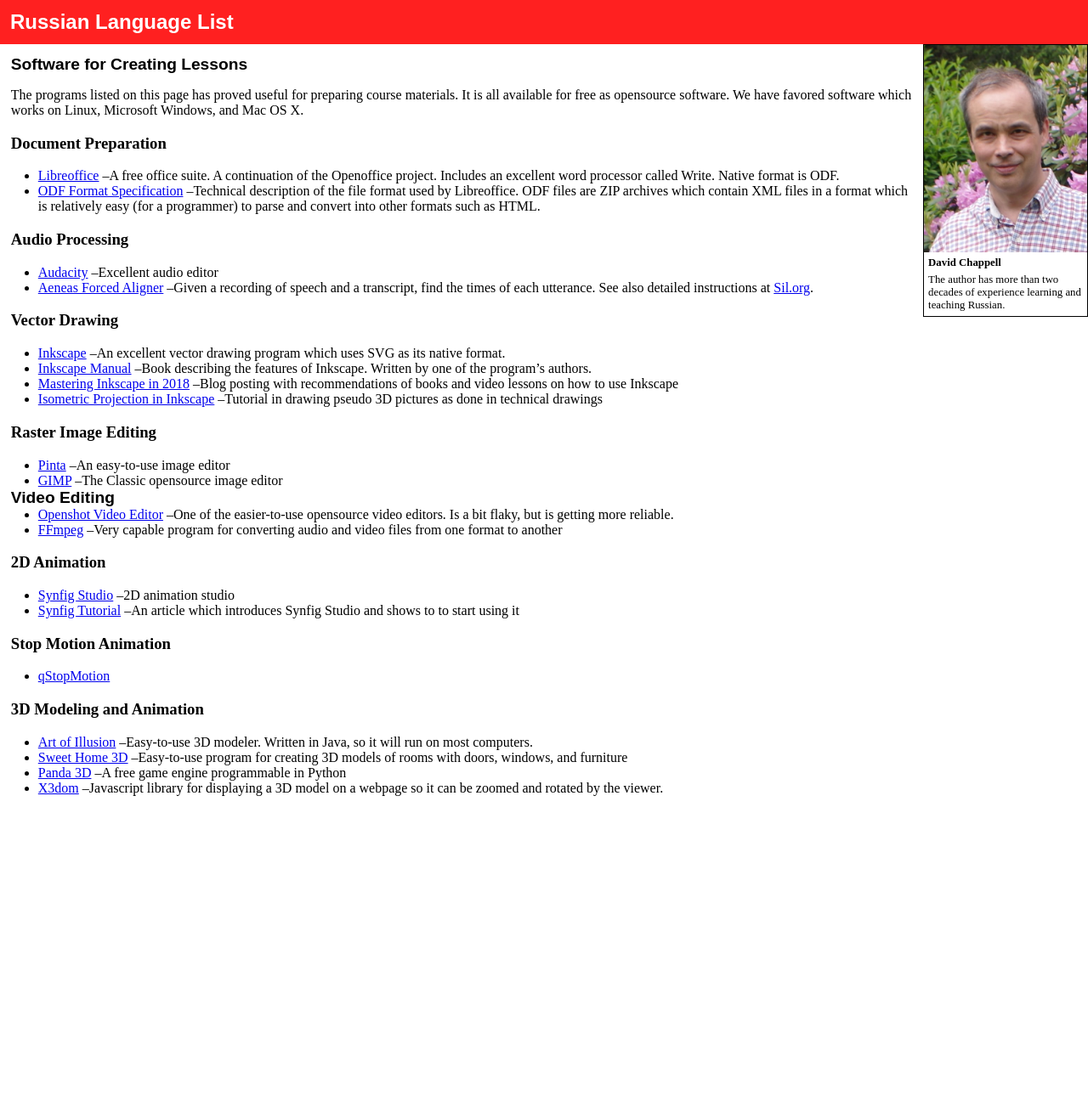
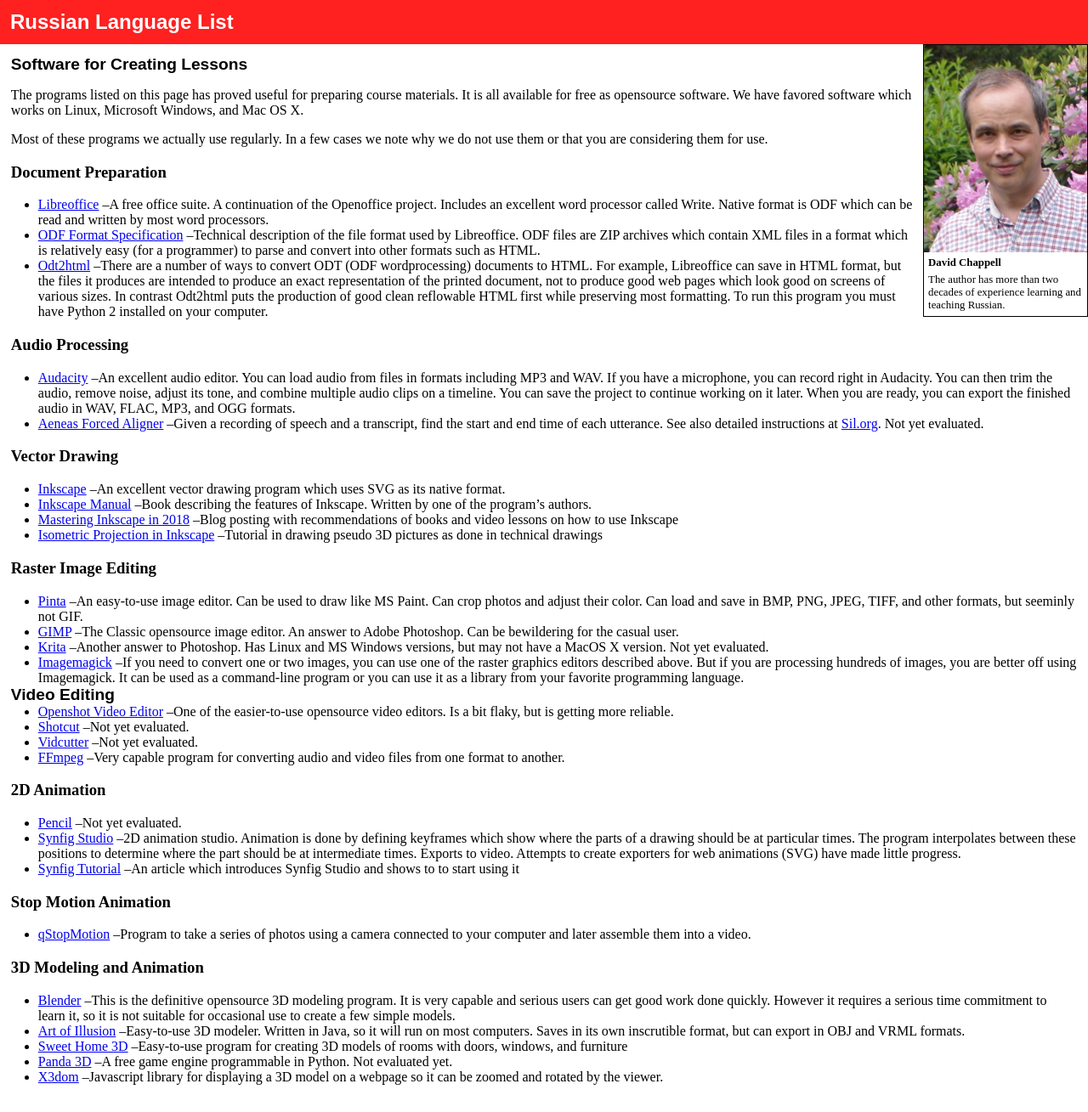
Before and after one commit to david672orford/russian-language-list, a Jekyll site: the page built from for-instructors/software.md, in a window 1280 px wide. Shown: the whole page at 85% size. Built offline with Jekyll 4.4.1, drawn with Linux system fonts in a browser that asks for light colours; our own code applies the rules of GitHub Pages for plain Markdown files; before the commit the page ends 969 px from its top, so only the background shows below that.

Commit message:
mor stuff added

```diff
--- a/for-instructors/software.md
+++ b/for-instructors/software.md
@@ -4,27 +4,46 @@
 materials. It is all available for free as opensource software. We have favored
 software which works on Linux, Microsoft Windows, and Mac OS X.
 
+Most of these programs we actually use regularly. In a few cases we
+note why we do not use them or that you are considering them for use.
+
 ### Document Preparation
 * [Libreoffice](https://www.libreoffice.org/)
 	--A free office suite. A continuation of the Openoffice project. Includes
-	an excellent word processor called Write. Native format is ODF.
+	an excellent word processor called Write. Native format is ODF
+	which can be read and written by most word processors.
 * [ODF Format Specification](http://docs.oasis-open.org/office/v1.2/cs01/OpenDocument-v1.2-cs01.html)
 	--Technical description of the file format used by Libreoffice. ODF files
 	are ZIP archives which contain XML files in a format which is relatively
 	easy (for a programmer) to parse and convert into other formats such
 	as HTML.
+* [Odt2html](https://github.com/david672orford/odt2html)
+	--There are a number of ways to convert ODT (ODF wordprocessing) documents to
+	HTML. For example, Libreoffice can save in HTML format, but the files it
+	produces are intended to produce an exact representation of the printed
+	document, not to produce good web pages which look good on screens
+	of various sizes. In contrast Odt2html puts the production of good clean
+	reflowable HTML first while preserving most formatting. To run this
+	program you must have Python 2 installed on your computer.
 
 ### Audio Processing
 * [Audacity](https://www.audacityteam.org/)
-	--Excellent audio editor
+	--An excellent audio editor. You can load audio from files in formats
+	including MP3 and WAV. If you have a microphone, you can record right
+	in Audacity. You can then trim the audio, remove noise, adjust its tone,
+	and combine multiple audio clips on a timeline. You can save the project
+	to continue working on it later. When you are ready, you can export
+	the finished audio in WAV, FLAC, MP3, and OGG formats.
 * [Aeneas Forced Aligner](https://github.com/readbeyond/aeneas)
-	--Given a recording of speech and a transcript, find the times of each
-	utterance. See also detailed instructions at [Sil.org](http://software.sil.org/downloads/r/readingappbuilder/Reading-App-Builder-07-Using-aeneas-for-Audio-Text-Synchronization.pdf).
+	--Given a recording of speech and a transcript, find the start and end
+	time of each utterance. See also detailed instructions at
+	[Sil.org](http://software.sil.org/downloads/r/readingappbuilder/Reading-App-Builder-07-Using-aeneas-for-Audio-Text-Synchronization.pdf).
+	Not yet evaluated.
 
 ### Vector Drawing
 * [Inkscape](https://inkscape.org/)
 	--An excellent vector drawing program which uses SVG as its native format.
-* [Inkscape Manual](http://tavmjong.free.fr/INKSCAPE/MANUAL/html/index.html)
+* [Inkscape Manual](http://tavmjong.free.fr/INKSCAPE/MANUAL/html/)
 	--Book describing the features of Inkscape. Written by one of the
 	program's authors.
 * [Mastering Inkscape in 2018](http://libregraphicsworld.org/blog/entry/mastering-inkscape-in-2018)
@@ -35,34 +54,64 @@
 
 ### Raster Image Editing
 * [Pinta](https://pinta-project.com)
-	--An easy-to-use image editor
+	--An easy-to-use image editor. Can be used to draw like MS Paint. Can crop photos
+	and adjust their color. Can load and save in BMP, PNG, JPEG, TIFF, and other
+	formats, but seeminly not GIF.
 * [GIMP](https://www.gimp.org/)
-	--The Classic opensource image editor
+	--The Classic opensource image editor. An answer to Adobe Photoshop. Can be
+	bewildering for the casual user.
+* [Krita](https://krita.org)
+	--Another answer to Photoshop. Has Linux and MS Windows versions, but may
+	not have a MacOS X version. Not yet evaluated.
+* [Imagemagick](https://www.imagemagick.org)
+	--If you need to convert one or two images, you can use one of the raster
+	graphics editors described above. But if you are processing hundreds
+	of images, you are better off using Imagemagick. It can be used as a
+	command-line program or you can use it as a library from your favorite
+	programming language.
 
 ## Video Editing
-* [Openshot Video Editor](https://www.openshot.org/)
+* [Openshot Video Editor](https://www.openshot.org)
 	--One of the easier-to-use opensource video editors. Is a bit flaky,
 	but is getting more reliable.
-* [FFmpeg](https://www.ffmpeg.org/)
+* [Shotcut](https://www.shotcut.org)
+	--Not yet evaluated.
+* [Vidcutter](https://github.com/ozmartian/vidcutter)
+	--Not yet evaluated.
+* [FFmpeg](https://www.ffmpeg.org)
 	--Very capable program for converting audio and video files from
-	one format to another
+	one format to another.
 
 ### 2D Animation
-* [Synfig Studio](https://www.synfig.org/)
-	--2D animation studio
+* [Pencil](https://www.pencil2d.org)
+	--Not yet evaluated.
+* [Synfig Studio](https://www.synfig.org)
+	--2D animation studio. Animation is done by defining keyframes which
+	show where the parts of a drawing should be at particular times. The
+	program interpolates between these positions to determine where the part
+	should be at intermediate times. Exports to video. Attempts to create
+	exporters for web animations (SVG) have made little progress.
 * [Synfig Tutorial](https://opensource.com/article/16/12/synfig-studio-animation-software-tutorial)
 	--An article which introduces Synfig Studio and shows to to start using it
 
 ### Stop Motion Animation
 * [qStopMotion](http://www.qstopmotion.org)
+	--Program to take a series of photos using a camera connected to your
+	computer and later assemble them into a video.
 
 ### 3D Modeling and Animation
-* [Art of Illusion](http://www.artofillusion.org/)
+* [Blender](https://www.blender.org)
+	--This is the definitive opensource 3D modeling program. It is very capable
+	and serious users can get good work done quickly. However it requires a serious
+	time commitment to learn it, so it is not suitable for occasional use to create
+	a few simple models.
+* [Art of Illusion](http://www.artofillusion.org)
 	--Easy-to-use 3D modeler. Written in Java, so it will run on most computers.
+	Saves in its own inscrutible format, but can export in OBJ and VRML formats.
 * [Sweet Home 3D](http://www.sweethome3d.com)
 	--Easy-to-use program for creating 3D models of rooms with doors, windows, and furniture
-* [Panda 3D](https://www.panda3d.org/)
-	--A free game engine programmable in Python
+* [Panda 3D](https://www.panda3d.org)
+	--A free game engine programmable in Python. Not evaluated yet.
 * [X3dom](https://www.x3dom.org/)
 	--Javascript library for displaying a 3D model on a webpage so it can be
 	zoomed and rotated by the viewer.
```
Also changed, not shown: for-all/culture.md (+20 -3 lines), for-all/grammar.md (+6 -0 lines), for-instructors/index.md (+13 -4 lines), for-instructors/public-domain-books.md (+15 -7 lines), for-instructors/tutorials.md (added, +5 -0 lines).
